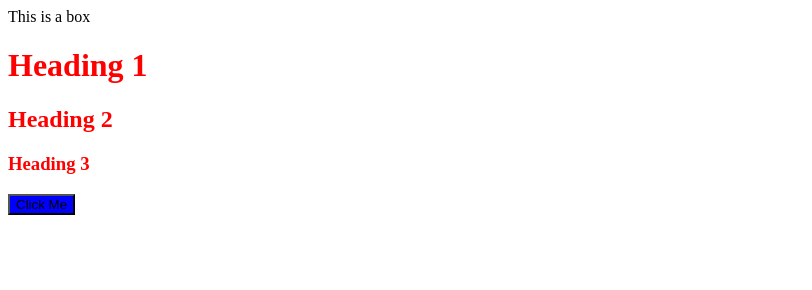
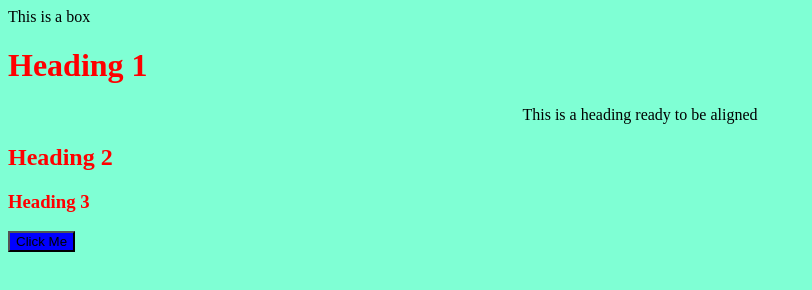
Before and after one commit to Codezappers/Web-dev, a plain HTML site: page Coding/index.html in a window 1280 px wide. Shown: the whole page, without its empty margins (0-812 px from the left). Drawn offline with Linux system fonts and the light colour scheme.

Commit message:
Css testing

```diff
--- a/Coding/Css.css
+++ b/Coding/Css.css
@@ -4,7 +4,7 @@
     font-size: medium;
 }
 
-.body{
+body{
     background-color: aquamarine;
 }
 
@@ -15,3 +15,7 @@
 button{
     background-color: blue;
 }
+
+p{
+    text-align: center;
+}
--- a/Coding/index.html
+++ b/Coding/index.html
@@ -14,6 +14,7 @@
 <body>
     <div id="box">This is a box </div>
     <h1 class = "Heading">Heading 1</h1>
+    <p>This is a heading ready to be aligned </p>
     <h2 class = "Heading">Heading 2</h2>
     <h3 class = "Heading">Heading 3</h3>
     <button style="background-color:blue;">Click Me</button>
```
